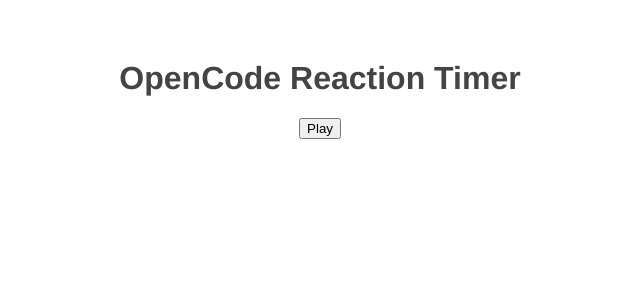
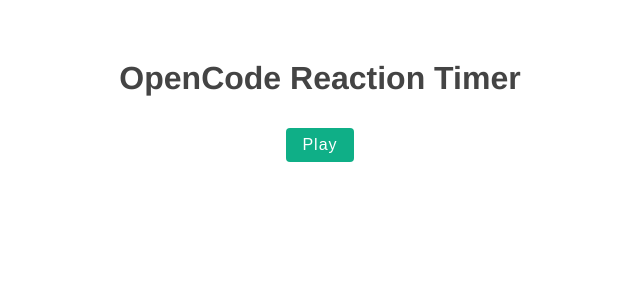
Before and after one commit to elhamhashemi56/vue-reaction-timer, a Vue app: page / in a window 1280 px wide. Shown: the top 300 px of the page, without its empty margins (320-960 px from the left). Built offline with nearby package versions, Linux system fonts and the light colour scheme.

Commit message:
Finishing Touches

```diff
--- a/src/App.vue
+++ b/src/App.vue
@@ -50,4 +50,19 @@
   color: #444;
   margin-top: 60px;
 }
+button {
+  background: #0faf87;
+  color: white;
+  border: none;
+  padding: 8px 16px;
+  border-radius: 4px;
+  font-size: 16px;
+  letter-spacing: 1px;
+  cursor: pointer;
+  margin: 10px;
+}
+button[disabled] {
+  opacity: 0.2;
+  cursor: not-allowed;
+}
 </style>
--- a/src/components/Results.vue
+++ b/src/components/Results.vue
@@ -1,13 +1,36 @@
 <template>
   <p>Reaction Time: {{ scoreProps }} ms</p>
+  <h2 class="rank">{{ rank }}</h2>
+
 </template>
 
 <script>
 export default {
-props:["scoreProps"]
+props:["scoreProps"],
+data(){
+    return{
+        rank:null
+    }
+
+},
+mounted(){
+    if(this.scoreProps < 250 ){
+        this.rank= "Sehr gut"
+
+    }else if(this.scoreProps < 400){
+        this.rank= "Gut"
+
+    }else{
+        this.rank= "Nicht gut"
+    }
+}
 }
 </script>
 
 <style>
-
+.rank {
+    font-size: 1.4em;
+    color: #0faf78;
+    font-weight: bold;
+}
 </style>
```
